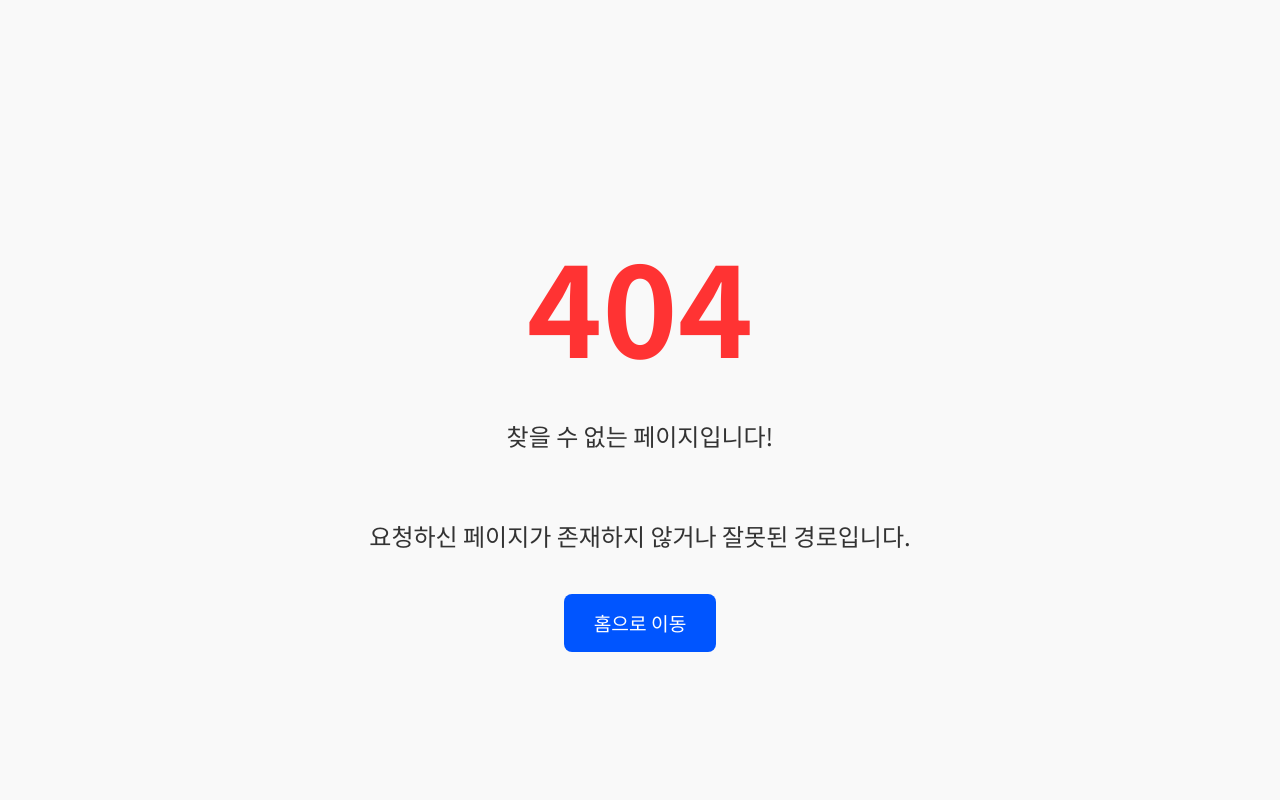
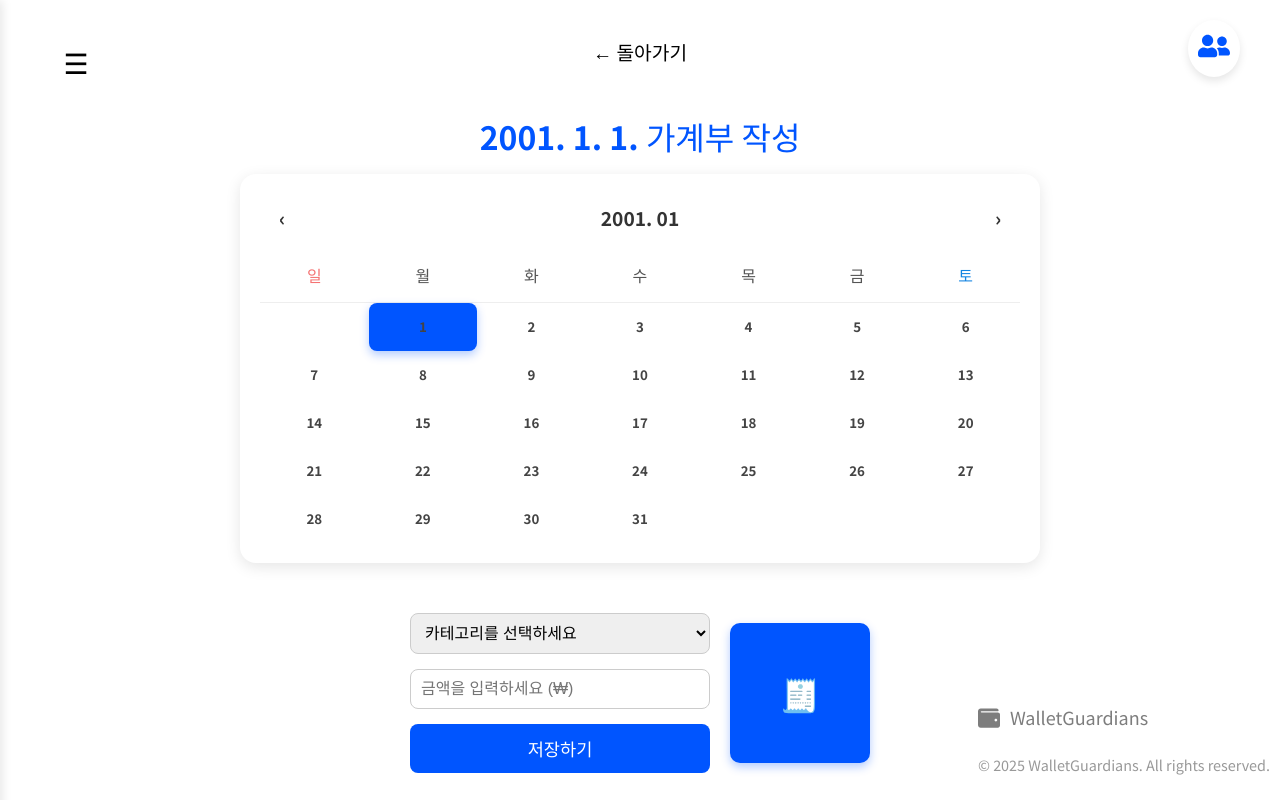
Before and after one commit to ChoiTheCreator/wallet-guardians-web, a React (Vite) app: page /input-entry/1 in a window 1280 px wide. Before the commit this address had no page. Built offline with nearby package versions, Linux system fonts and the light colour scheme.

Commit message:
<feat> 새로운 페이지 InputEntryPage 추가 및 달력 네비게이트 구체화, 모달 삭제

```diff
--- a/src/App.jsx
+++ b/src/App.jsx
@@ -16,6 +16,7 @@ import Layout from './components/Layout'; // Layout import
 import './style/MainPage.scss';
 import FriendPage from './pages/FriendPage';
 import ReceiptPage from './pages/ReceiptPage';
+import InputEntryPage from './pages/InputEntryPage'; // inputentry 페이지 추가
 
 const App = () => {
   return (
@@ -36,6 +37,8 @@ const App = () => {
           <Route path="/friend" element={<FriendPage />} />
           {/*영수증 페이지 추가*/}
           <Route path="/receipt" element={<ReceiptPage />} />
+          {/* 달력 선택하면 크게 보이는 페이지 추가*/}
+          <Route path="/input-entry/:date" element={<InputEntryPage />} />
         </Route>
         {/* 개별 페이지 */}
         <Route path="/" element={<StartPage />} />
--- /dev/null
+++ b/src/pages/InputEntryPage.jsx
@@ -0,0 +1,117 @@
+import React, {useState} from 'react';
+import { useParams, useNavigate } from 'react-router-dom';
+import Calendar from 'react-calendar';
+import 'react-calendar/dist/Calendar.css';
+import '../style/InputEntryPage.scss';
+import moment from 'moment';
+
+const InputEntryPage = () => {
+  const { date } = useParams(); // URL에서 날짜 받아오기
+  const navigate = useNavigate();
+  const selectedDate = new Date(date);
+
+  const [category, setCategory] = useState('');  // 선택된 카테고리
+  const [customCategory, setCustomCategory] = useState('');  // 기타 입력값
+  const [amount, setAmount] = useState('');  // 금액 입력값
+
+  // 날짜 클릭 시 해당 날짜 페이지로 이동
+  const handleDateClick = (newDate) => {
+    const year = newDate.getFullYear();
+    const month = String(newDate.getMonth() + 1).padStart(2, '0');
+    const day = String(newDate.getDate()).padStart(2, '0');
+
+    const formattedDate = `${year}-${month}-${day}`;
+    navigate(`/input-entry/${formattedDate}`);
+  };
+
+  // 영수증 페이지로 이동
+  const handleReceiptPage = () => {
+    navigate(`/receipt`);
+  };
+
+  const handleBackClick = () => {
+    navigate('/main'); // 메인 페이지로 돌아가기
+  };
+
+  const handleSave = () => {
+    const selectedCategory = category === '기타' ? customCategory : category;
+    if (!selectedCategory || !amount) {
+      alert('카테고리와 금액을 모두 입력해주세요!');
+      return;
+    }
+
+    alert(`날짜: ${selectedDate.toLocaleDateString('ko-KR')}\n카테고리: ${selectedCategory}\n금액: ${amount}원`);
+    // 이후 실제 저장 로직 추가 가능
+  };
+
+  return (
+    <div className="input-entry-page">
+      <button className="back-button" onClick={handleBackClick}>← 돌아가기</button>
+      <h1>{selectedDate.toLocaleDateString('ko-KR')} 가계부 작성</h1>
+
+      <div className="calendar-container">
+        <Calendar
+          onClickDay={handleDateClick}
+          value={selectedDate}
+          locale="ko-KR"
+          calendarType="gregory"
+          formatDay={(locale, date) => moment(date).format("D")} // 1일 할때 일 삭제
+          formatYear={(locale, date) => moment(date).format("YYYY")} // 네비게이션 눌렀을때 숫자 년도만 보이게
+          formatMonthYear={(locale, date) => moment(date).format("YYYY. MM")} // 네비게이션에서 2023. 12 이렇게 보이도록 설정
+          showNeighboringMonth={false} // 전달, 다음달 날짜 숨기기
+          next2Label={null} // +1년 & +10년 이동 버튼 숨기기
+          prev2Label={null} // -1년 & -10년 이동 버튼 숨기기
+         minDetail="year" // 10년단위 년도 숨기기
+        />
+      </div>
+
+        {/* 가계부 입력 폼과 영수증 버튼 */}
+        <div className="form-button-wrapper">
+          <div className="entry-form">
+            <select
+              value={category}
+              onChange={(e) => setCategory(e.target.value)}
+              className="category-select"
+            >
+              <option value="">카테고리를 선택하세요</option>
+              <option value="식비">🍽️ 식비</option>
+              <option value="교통비">🚗 교통비</option>
+              <option value="쇼핑">🛍️ 쇼핑</option>
+              <option value="주거비">🏠 주거비</option>
+              <option value="취미/여가">🎨 취미/여가</option>
+              <option value="기타">✏️ 기타</option>
+            </select>
+
+            {category === '기타' && (
+              <input
+                type="text"
+                placeholder="직접 입력하세요"
+                value={customCategory}
+                onChange={(e) => setCustomCategory(e.target.value)}
+                className="custom-category-input"
+              />
+            )}
+
+            <input
+              type="number"
+              placeholder="금액을 입력하세요 (₩)"
+              value={amount}
+              onChange={(e) => setAmount(e.target.value)}
+              className="amount-input"
+            />
+
+            <button className="save-button" onClick={handleSave}>
+              저장하기
+            </button>
+          </div>
+
+          {/* 영수증 페이지로 이동 버튼 */}
+          <button className="receipt-button" onClick={handleReceiptPage}>
+            🧾
+          </button>
+        </div>
+      </div>
+  );
+};
+
+export default InputEntryPage;
--- a/src/pages/MainPage.jsx
+++ b/src/pages/MainPage.jsx
@@ -8,21 +8,15 @@ import moment from 'moment'; // 모먼트 설치
 const MainPage = () => {
   const { goalAmount } = useContext(GoalContext); //내가 설정한 Context에서 가져옴 (전역 상태관리)
   const [selectedDate, setSelectedDate] = useState(new Date());
-  const [isModalOpen, setIsModalOpen] = useState(false);
-  const navigate = useNavigate('/receipt');
+// 모달 삭제 후 피그마 바탕으로 새로운페이지 추가 확인 요망
+  const navigate = useNavigate();
 
-  const handleMovementClick = () => {
-    navigate('/receipt')
-  }; // 영수증 페이지로 이동
+  const handleDateClick = (selectedDate) => {
+    const formattedDate = selectedDate.toISOString().split('T')[0]; // YYYY-MM-DD 형식
+    navigate(`/input-entry/${formattedDate}`);
+  }; // 선택하면 지정한 날짜의 페이지로 이동함
 
-  const handleDateClick = (date) => {
-    setSelectedDate(date);
-    setIsModalOpen(true); // 모달 열기
-  };
 
-  const handleCloseModal = () => {
-    setIsModalOpen(false); //모달 닫기
-  };
   return (
     <div className="main-content">
       <h2>
@@ -51,17 +45,6 @@ const MainPage = () => {
           )}
         />
       </div>
-
-      {/* 지출 작성 모달 */}
-      {isModalOpen && (
-        <div className="expense-modal">
-          <h3>{`${selectedDate.toLocaleDateString()} 지출 내역 작성`}</h3>
-          <textarea placeholder="지출 내용을 입력하세요"></textarea>
-          <button>저장</button>
-          <button onClick={handleCloseModal}>모달 닫기</button>
-          <button onClick={handleMovementClick}>지출 입력하러 가기!</button>
-        </div>
-      )}
     </div>
   );
 };
--- /dev/null
+++ b/src/style/InputEntryPage.scss
@@ -0,0 +1,195 @@
+.input-entry-page {
+    text-align: center;
+    padding: 20px;
+    font-family: 'Noto Sans KR', sans-serif;
+
+    .back-button {
+      background-color: transparent;
+      border: none;
+      font-size: 1.2rem;
+      cursor: pointer;
+      margin-bottom: 20px;
+
+      &:hover {
+        text-decoration: underline;
+      }
+    }
+
+    h1 {
+      font-size: 2rem;
+      margin-bottom: 20px;
+      color: #0055ff;
+    }
+
+    /* 동일한 달력 스타일 적용 */
+    .calendar-container {
+      display: flex;
+      justify-content: center;
+      margin-bottom: 50px;
+
+      .react-calendar {
+        width: 800px; // 메인 페이지와 동일한 너비
+        border: none;
+        border-radius: 1rem;
+        box-shadow: 0 4px 15px rgba(0, 0, 0, 0.1);
+        font-family: 'Noto Sans KR', sans-serif;
+        background-color: #fff;
+        padding: 20px;
+
+        .react-calendar__month-view {
+          abbr {
+            color: #444;
+            font-weight: 600;
+          }
+        }
+
+        /* 네비게이션 스타일 */
+        .react-calendar__navigation {
+          background-color: transparent;
+          margin-bottom: 20px;
+          display: flex;
+          justify-content: space-between;
+
+          button {
+            font-size: 1.2rem;
+            font-weight: bold;
+            color: #333;
+            background: none;
+            border: none;
+            padding: 10px 15px;
+            transition: background-color 0.3s;
+
+            &:hover {
+              background-color: rgba(0, 85, 255, 0.1);
+              border-radius: 8px;
+            }
+
+            &:disabled {
+              color: #ccc;
+            }
+          }
+        }
+
+        /* 일요일 빨간색, 토요일 파란색 */
+        .react-calendar__month-view__weekdays__weekday--weekend abbr[title="일요일"] {
+          color: #f57373;
+        }
+
+        .react-calendar__month-view__weekdays__weekday--weekend abbr[title="토요일"] {
+          color: #1384e1;
+        }
+
+        /* 요일 밑줄 제거 */
+        .react-calendar__month-view__weekdays abbr {
+          text-decoration: none;
+          font-weight: 700;
+          font-size: 1rem;
+          color: #555;
+        }
+
+        /* 날짜 간격 및 스타일 */
+        .react-calendar__tile {
+          padding: 15px 0;
+          border-radius: 0.5rem;
+          transition: background-color 0.3s ease;
+
+          &:hover {
+            background-color: rgba(120, 164, 253, 0.3);
+          }
+        }
+
+        /* 오늘 날짜 스타일 */
+        .react-calendar__tile--now {
+          background-color: #0055ff;
+
+          abbr {
+            color: white;
+            font-weight: bold;
+          }
+        }
+
+        /* 선택된 날짜 스타일 */
+        .react-calendar__tile--active {
+          background-color: #0055ff !important;
+          color: #fff !important;
+          font-weight: bold;
+          box-shadow: 0 4px 10px rgba(0, 85, 255, 0.3);
+
+          &:hover {
+            background-color: #1384e1;
+          }
+        }
+
+        /* 요일 구분선 */
+        .react-calendar__month-view__weekdays {
+          text-align: center;
+          font-size: 1rem;
+          font-weight: 600;
+          color: #555;
+          padding-bottom: 10px;
+          border-bottom: 1px solid #eee;
+        }
+      }
+    }
+
+   /* 입력 폼과 영수증 버튼을 수평으로 배치 */
+  .form-button-wrapper {
+    display: flex;
+    align-items: center;
+    justify-content: center;
+    gap: 20px;
+  }
+
+  .entry-form {
+    display: flex;
+    flex-direction: column;
+    gap: 15px;
+
+    select, input {
+      width: 300px;
+      padding: 10px;
+      border-radius: 8px;
+      border: 1px solid #ccc;
+      font-size: 1rem;
+      box-sizing: border-box;
+    }
+
+    .save-button {
+      width: 300px;
+      padding: 12px;
+      background-color: #0055ff;
+      color: white;
+      border: none;
+      border-radius: 8px;
+      font-size: 1.1rem;
+      cursor: pointer;
+
+      &:hover {
+        background-color: #003bb5;
+      }
+    }
+  }
+
+  /* 영수증 버튼 스타일 */
+  .receipt-button {
+    width: 140px;
+    height: 140px;
+    background-color: #0055ff;
+    color: white;
+    border: none;
+    border-radius: 10px;
+    font-size: 2rem;
+    cursor: pointer;
+    box-shadow: 0 4px 10px rgba(0, 85, 255, 0.3);
+    transition: background-color 0.3s ease, transform 0.2s;
+
+    display: flex;
+    align-items: center;
+    justify-content: center;
+
+    &:hover {
+      background-color: #003bb5;
+      transform: scale(1.1);
+    }
+  }
+}
```
